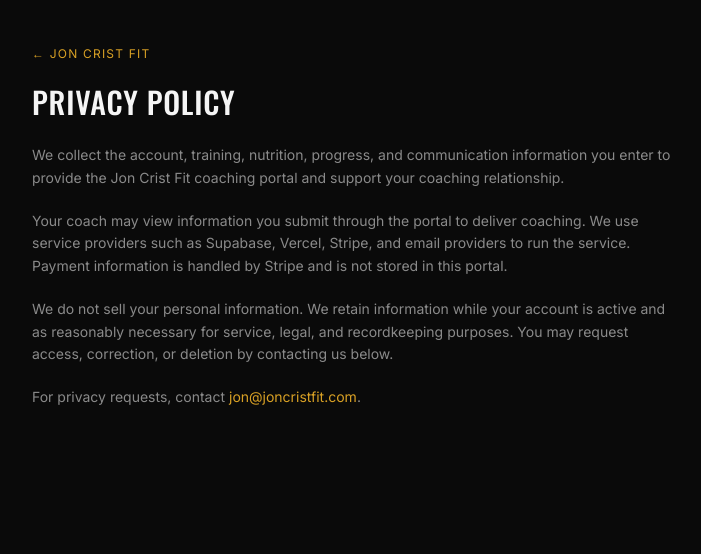
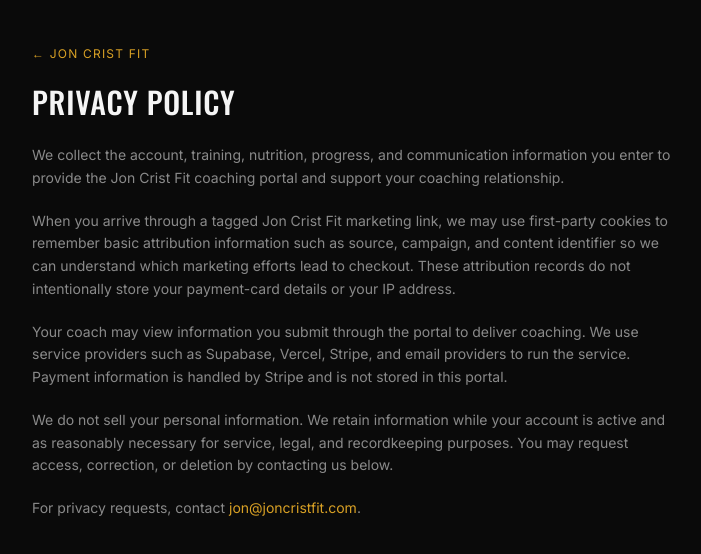
Before and after one commit to jcrist89/jcf-portal, a Next.js app: page /privacy in a window 1280 px wide. Shown: the top 554 px of the page, without its empty margins (288-989 px from the left). Built offline with nearby package versions, Linux system fonts and the light colour scheme.

Commit message:
Disclose first-party acquisition attribution

```diff
--- a/src/app/privacy/page.tsx
+++ b/src/app/privacy/page.tsx
@@ -3,6 +3,7 @@ import { LegalPage } from "@/components/LegalPage";
 export default function PrivacyPage() {
   return <LegalPage title="Privacy policy">
     <p>We collect the account, training, nutrition, progress, and communication information you enter to provide the Jon Crist Fit coaching portal and support your coaching relationship.</p>
+    <p>When you arrive through a tagged Jon Crist Fit marketing link, we may use first-party cookies to remember basic attribution information such as source, campaign, and content identifier so we can understand which marketing efforts lead to checkout. These attribution records do not intentionally store your payment-card details or your IP address.</p>
     <p>Your coach may view information you submit through the portal to deliver coaching. We use service providers such as Supabase, Vercel, Stripe, and email providers to run the service. Payment information is handled by Stripe and is not stored in this portal.</p>
     <p>We do not sell your personal information. We retain information while your account is active and as reasonably necessary for service, legal, and recordkeeping purposes. You may request access, correction, or deletion by contacting us below.</p>
     <p>For privacy requests, contact <a className="text-jcf-gold hover:underline" href="mailto:jon@joncristfit.com">jon@joncristfit.com</a>.</p>
```
